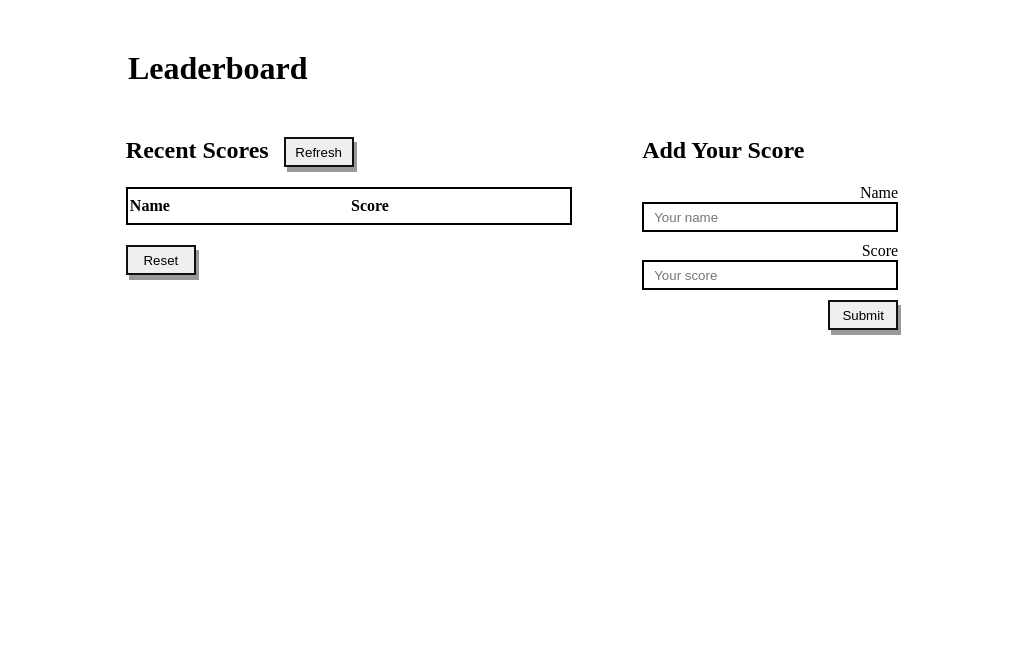
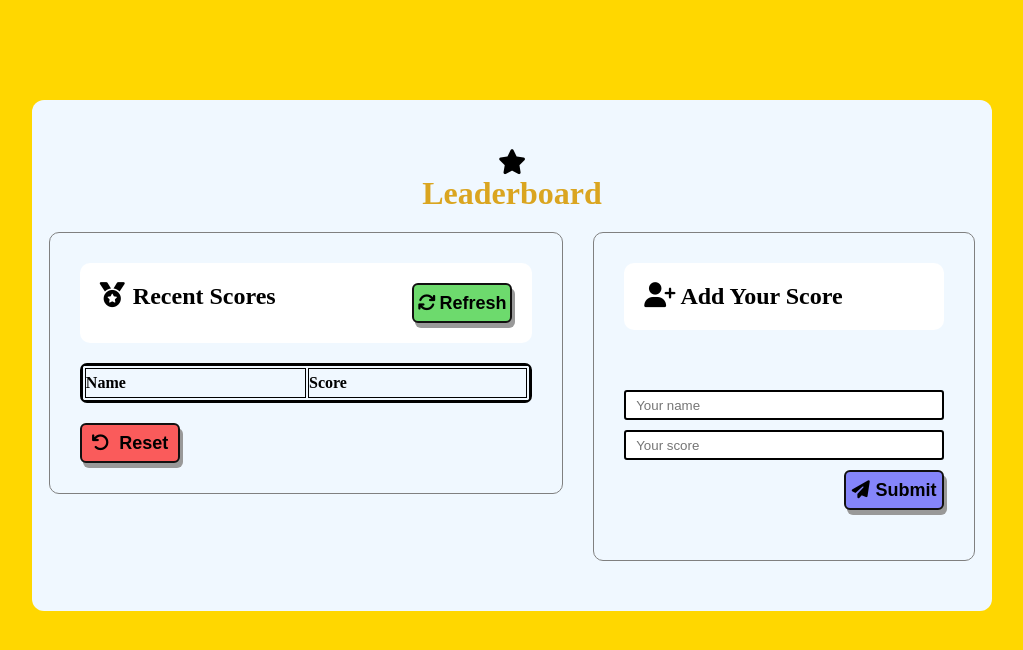
Before and after one commit to carlylechia/Chias-Leaderboard, a website built with webpack: page src/index.html in a window 1280 px wide. Shown: the whole page, without its empty margins (128-1151 px from the left). Built offline with nearby package versions, Linux system fonts and the light colour scheme; no server answers.

Commit message:
update design and improve on UX

```diff
--- a/src/index.html
+++ b/src/index.html
@@ -4,18 +4,26 @@
     <meta charset="UTF-8">
     <meta name="viewport" content="width=device-width, initial-scale=1.0">
 
+    <script src="https://kit.fontawesome.com/30c417e8c0.js" crossorigin="anonymous"></script>
+
     <link rel="stylesheet" href="./style.css">
     <title>Chia's Leaderboard</title>
 </head>
 <body>
+  <main>
     <header>
+      <i class="fa fa-star" aria-hidden="true"></i>
       <h1>Leaderboard</h1>
     </header>
-  <main>
+    <div class="main">
       <section class="left">
         <div class="section-head">
+          <div class="badged">
+            <i class="fa-solid fa-medal"></i>
             <h2>Recent Scores</h2>
-        <button type="button" class="refresh">Refresh</button>
+          </div>
+          <button type="button" class="refresh"><i class="fa fa-refresh" aria-hidden="true"></i>
+            Refresh</button>
         </div>
         <div class="section-body">
           <table class="table">
@@ -30,23 +38,27 @@
             </tbody>
         </table>
         </div>
-      <button type="button" class="reset">Reset</button>
+        <button type="button" class="reset"><i class="fas fa-undo"></i> Reset</button>
       </section>
       <section class="right">
         <div class="section-head">
+          <div class="badged">
+            <i class="fa-solid fa-user-plus"></i>
             <h2>Add Your Score</h2>
+          </div>
         </div>
         <p class="success-message"></p>
         <div class="section-body end">
           <form id="c-form">
-          <label for="name">Name</label>
+            <label for="name"></label>
             <input id="name" class="userdetails" type="text" minlength="2" placeholder="Your name" required>
-          <label for="Score">Score</label>
+            <label for="Score"></label>
             <input id="Score" class="userdetails" type="number" min="0" max="100" placeholder="Your score" required>
-          <button type="submit">Submit</button>
+            <button class="submit" type="submit"><i class="fa fa-paper-plane" aria-hidden="true"></i> Submit</button>
           </form>
         </div>
       </section>
+    </div>
   </main>
 
 </body>
--- a/src/style.css
+++ b/src/style.css
@@ -9,18 +9,59 @@ body {
   overflow-x: hidden;
 }
 
-header {
-  margin: 50px 0 30px 20vw;
+body {
+  background-color: gold;
 }
 
 main {
+  background-color: aliceblue;
+  width: 75vw;
+  height: 100%;
+  padding: 50px 50px 50px 50px;
+  margin: 100px auto 50px auto;
+  border-radius: 12px;
+}
+
+header {
+  margin: 0 0 20px 0;
+  text-align: center;
+}
+
+h1 {
+  color: goldenrod;
+}
+
+.fa-star {
+  font-size: 25px;
+}
+
+.main {
   display: flex;
-  margin: 50px;
+  flex-direction: row;
   justify-content: center;
+  align-items: flex-start;
+}
+
+.badged {
+  display: flex;
+}
+
+.fa-medal {
+  margin-right: 8px;
+  font-size: 25px;
+}
+
+.fa-user-plus {
+  margin-right: 5px;
+  font-size: 25px;
 }
 
 .section-head {
   display: flex;
+  justify-content: space-between;
+  background-color: rgb(255, 255, 255);
+  padding: 20px;
+  border-radius: 10px;
 }
 
 .section-body {
@@ -28,16 +69,26 @@ main {
 }
 
 .left {
-  margin-right: 70px;
+  margin-right: 30px;
+  border: 1px solid grey;
+  border-radius: 10px;
+  padding: 30px;
 }
 
 .left .section-body {
   border: 2px solid black;
-  min-width: 30vw;
+  border-radius: 7px;
+  min-width: 25vw;
 }
 
 table thead {
   height: 30px;
+}
+
+table,
+th,
+td {
+  border: 1px solid black;
 }
 
 table thead tr th {
@@ -45,12 +96,28 @@ table thead tr th {
   width: 100%;
 }
 
-.left .section-body table tbody tr:nth-child(even) {
-  background-color: #999;
+.left .section-body table tbody tr:nth-child(odd) {
+  background-color: rgb(255, 255, 255);
+}
+
+.refresh {
+  background-color: rgb(109, 218, 109);
 }
 
 .reset {
   margin: 0;
+  background-color: rgb(250, 91, 91);
+}
+
+.submit {
+  background-color: rgb(133, 133, 250);
+  padding: 0;
+}
+
+.right {
+  border: 1px solid grey;
+  border-radius: 10px;
+  padding: 30px;
 }
 
 .end {
@@ -62,28 +129,38 @@ form {
   display: flex;
   flex-direction: column;
   align-items: flex-end;
-  width: 20vw;
+  width: 25vw;
 }
 
 form input {
   border: 2px solid black;
+  border-radius: 3px;
   margin-bottom: 10px;
   height: 30px;
-  width: 20vw;
+  width: 25vw;
   padding: 10px;
 }
 
 button {
   border: 2px solid rgb(17, 16, 16);
-  width: 70px;
-  height: 30px;
-  margin-left: 15px;
+  width: 100px;
+  height: 40px;
   box-shadow: 3px 5px #999;
+  border-radius: 6px;
+  display: flex;
+  justify-content: space-evenly;
+  align-items: center;
+  font-weight: bold;
+  font-size: large;
+  transition: 0.5s ease-out;
 }
 
-form button {
-  margin: 0;
-  justify-content: flex-end;
+button:hover {
+  transform: scale(1.2);
+}
+
+button:active {
+  color: aliceblue;
 }
 
 .hide {
@@ -93,3 +170,10 @@ form button {
 .show {
   display: block;
 }
+
+.success-message {
+  font-size: 25px;
+  font-weight: 200;
+  color: green;
+  padding: 20px;
+}
```
Lines whose indentation alone changed are shown as unchanged.
